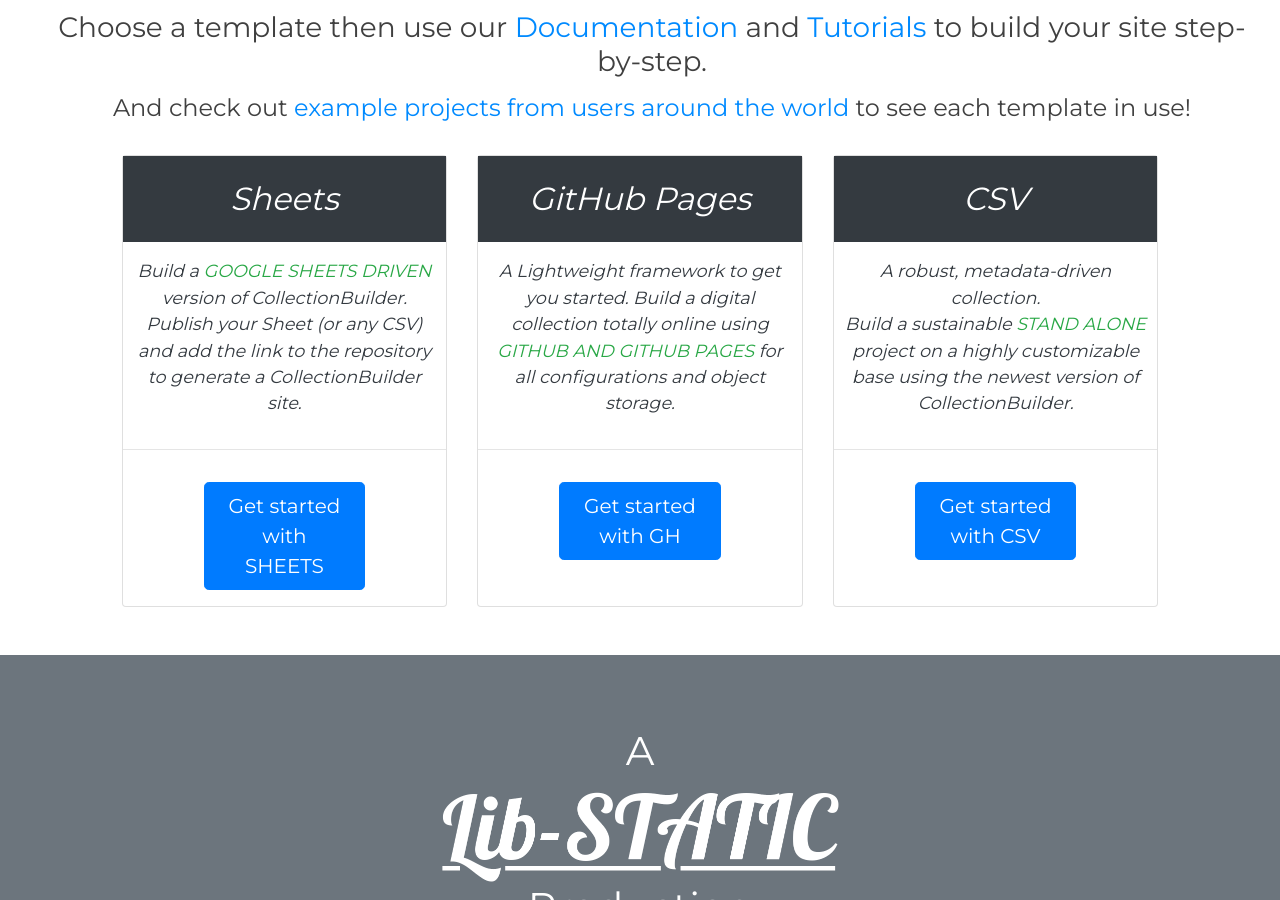
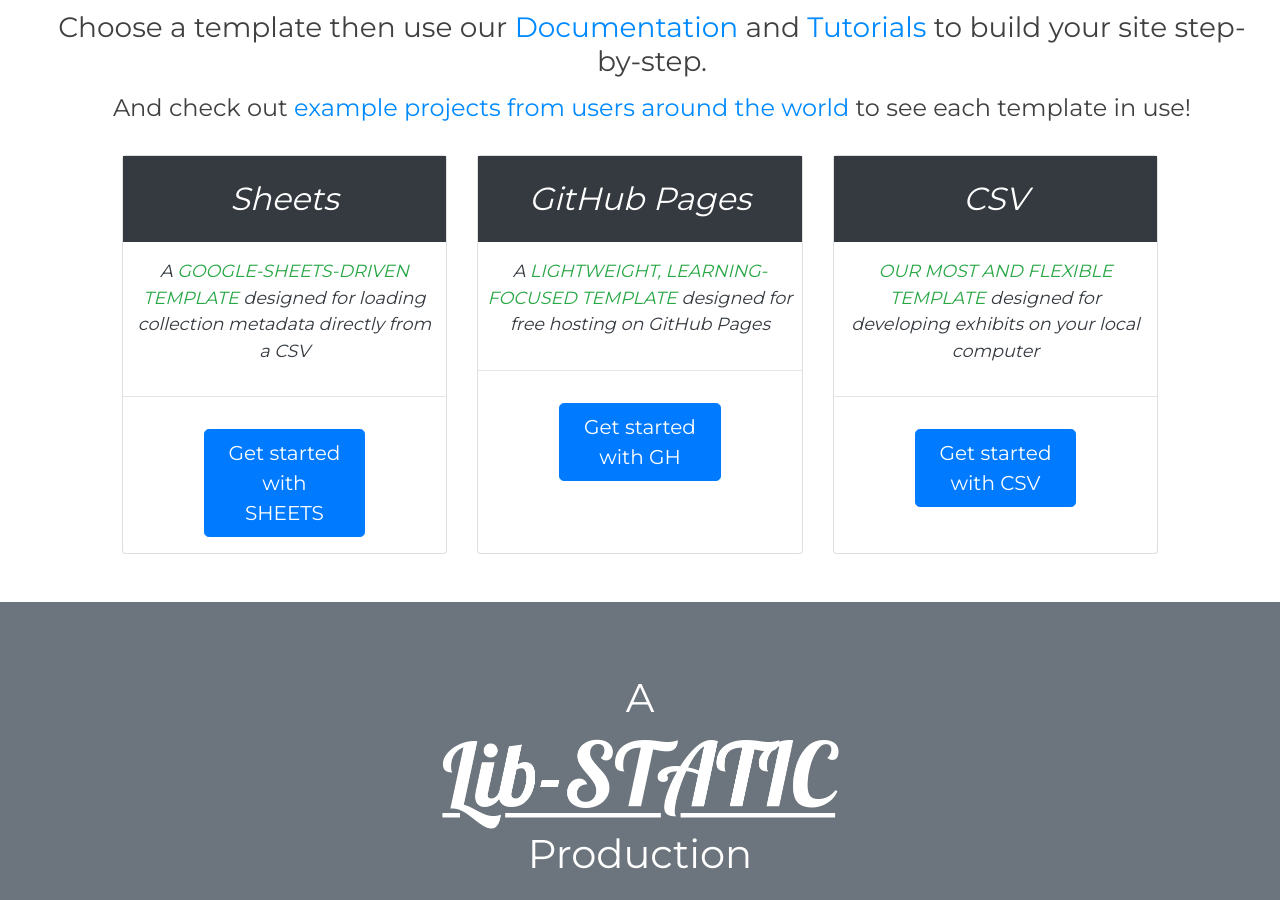
Before and after one commit to CollectionBuilder/collectionbuilder.github.io, a Jekyll site: the page built from index.html, in a window 1280 px wide and 900 px high, scrolled down 1999 px. Built offline with Jekyll 4.4.1, drawn with Linux system fonts in a browser that asks for light colours; comment, search, counter and statistics services are not loaded.

Commit message:
update templates data and descriptions

```diff
--- a/_data/types.csv
+++ b/_data/types.csv
@@ -1,4 +1,4 @@
-id,title,github,image,description,points,collection,coll-link,skin-type,demo,tutorial,experimental
-sheets,Sheets,https://github.com/CollectionBuilder/collectionbuilder-sheets,full-sheets-page.png,"Build a <span class='text-success text-uppercase'>Google Sheets driven</span> version of CollectionBuilder. Publish your Sheet (or any CSV) and add the link to the repository to generate a CollectionBuilder site.",Focus on the spreadsheet with live updates as metadata changes; Great for records-only sites; Minimal repository work; Same great CollectionBuilder framework.,SHEETS Demo Site,,,https://collectionbuilder.github.io/collectionbuilder-sheets/,https://collectionbuilder.github.io/cb-docs/docs/walkthroughs/sheets-walkthrough/,
-gh,GitHub Pages,https://github.com/CollectionBuilder/collectionbuilder-gh,gh-base.jpg,"A Lightweight framework to get you started. Build a digital collection totally online using <span class='text-success text-uppercase'>GitHub and GitHub Pages</span> for all configurations and object storage.","Classroom Projects;Serverless Omeka;Small Collections;Learning about Git, Static Web Technologies, web development and design",`GH Starter Site,https://collectionbuilder.github.io/collectionbuilder-gh/,,https://collectionbuilder.github.io/collectionbuilder-gh/,https://collectionbuilder.github.io/cb-docs/docs/walkthroughs/gh-walkthrough/
-csv,CSV,https://github.com/CollectionBuilder/collectionbuilder-csv,csv-queered.jpg,"A robust, metadata-driven collection. <br> Build a sustainable <span class='text-success text-uppercase'>Stand Alone</span> project on a highly customizable base using the newest version of CollectionBuilder.","Flexible object locations and representations;Designed for easier customization and creating new visualizations;Fully self-contained projects;Focus on metadata and curate items from anywhere",Idaho Queered,https://www.lib.uidaho.edu/queered/,,https://compound-1lqv.onrender.com/,https://collectionbuilder.github.io/cb-docs/docs/walkthroughs/csv-walkthrough/,
+id,title,github,image,short_description,description,points,collection,coll-link,skin-type,demo,tutorial,experimental
+sheets,Sheets,https://github.com/CollectionBuilder/collectionbuilder-sheets,full-sheets-page.png,"A <span class='text-success text-uppercase'>Google-Sheets-driven template</span> designed for loading collection metadata directly from a CSV","The SHEETS template enables live collaboration to prototype collections with minimal set up and unique learning experiences. Build and share collections generated directly from a Google Sheet, a local CSV, or an external (hosted) CSV.",Focus on the spreadsheet with live updates as metadata changes; Great for records-only sites; Minimal repository work; Same great CollectionBuilder framework.,SHEETS Demo Site,,,https://collectionbuilder.github.io/collectionbuilder-sheets/,https://collectionbuilder.github.io/cb-docs/docs/walkthroughs/sheets-walkthrough/,
+gh,GitHub Pages,https://github.com/CollectionBuilder/collectionbuilder-gh,gh-base.jpg,"A <span class='text-success text-uppercase'>lightweight, learning-focused template</span> designed for free hosting on GitHub Pages","This is a great option for learning, teaching, quick prototyping, or just testing! A complete collection can be built entirely via the GitHub web interface.","Classroom Projects;One-off Collections;Learning about Git, Static Web Technologies, web development and design;Data transformation",`GH Starter Site,https://collectionbuilder.github.io/collectionbuilder-gh/,,https://collectionbuilder.github.io/collectionbuilder-gh/,https://collectionbuilder.github.io/cb-docs/docs/walkthroughs/gh-walkthrough/
+csv,CSV,https://github.com/CollectionBuilder/collectionbuilder-csv,csv-queered.jpg,"<span class='text-success text-uppercase'>Our most and flexible template</span> designed for developing exhibits on your local computer","CSV is our most robust, flexible, and customizable template, allowing users to efficiently develop collections via their local computer and serving them from anywhere!","Flexible object locations and representations;Designed for easier customization and creating new visualizations;Fully self-contained projects;Focus on metadata and curate items from anywhere",Idaho Queered,https://www.lib.uidaho.edu/queered/,,https://compound-1lqv.onrender.com/,https://collectionbuilder.github.io/cb-docs/docs/walkthroughs/csv-walkthrough/,
--- a/_includes/templates.html
+++ b/_includes/templates.html
@@ -7,7 +7,7 @@
                     <h2 class=" font-italic text-center display-5 bg-dark text-white p-4 mb-3 ">
                         <a class="text-white" href="{{ type.id | prepend: '/' | relative_url}}">{{type.title | remove: "CollectionBuilder-"}}</a>
                     </h2>
-                    <p class="my-3 text-center font-italic px-2">{{type.description}}</p>
+                    <p class="my-3 text-center font-italic px-2">{{type.short_description}}</p>
                 </div>
 
 
```
Also changed, not shown: pages/community/slack-guidelines.md (+1 -1 lines).
